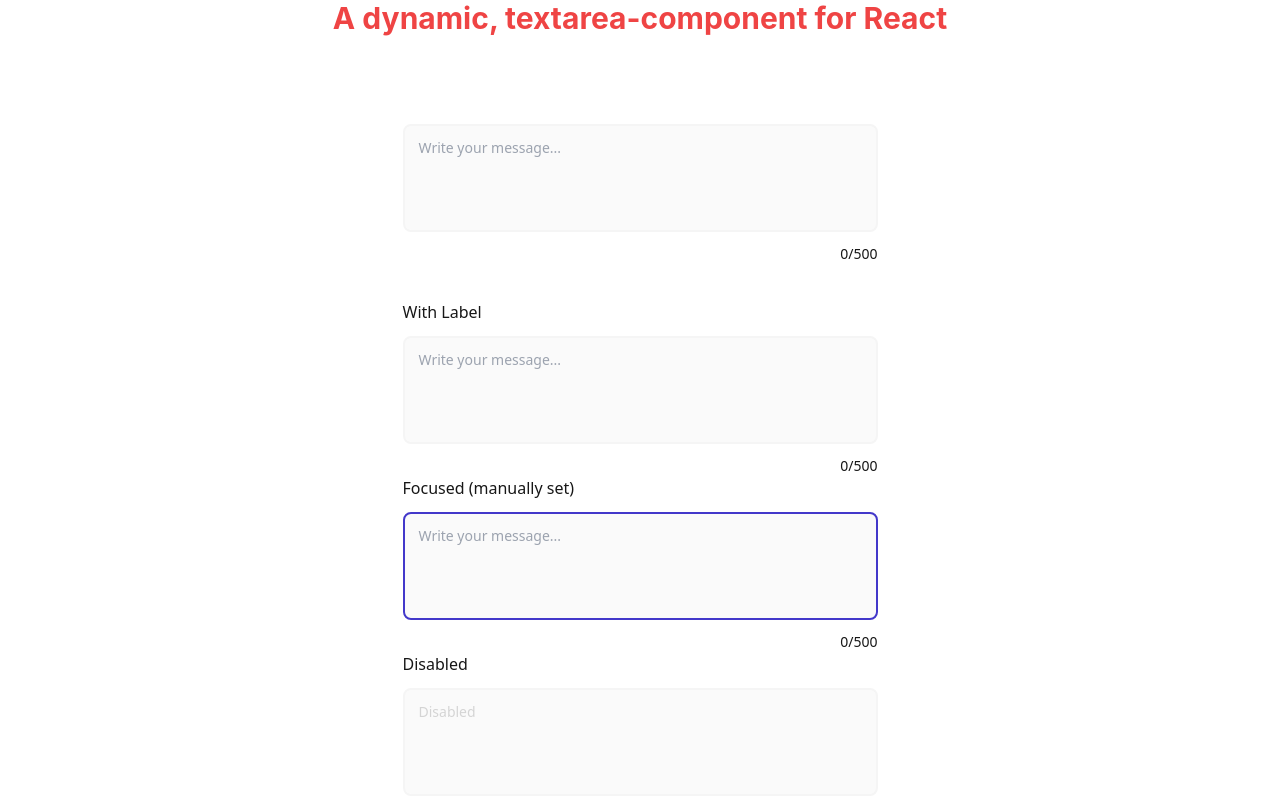
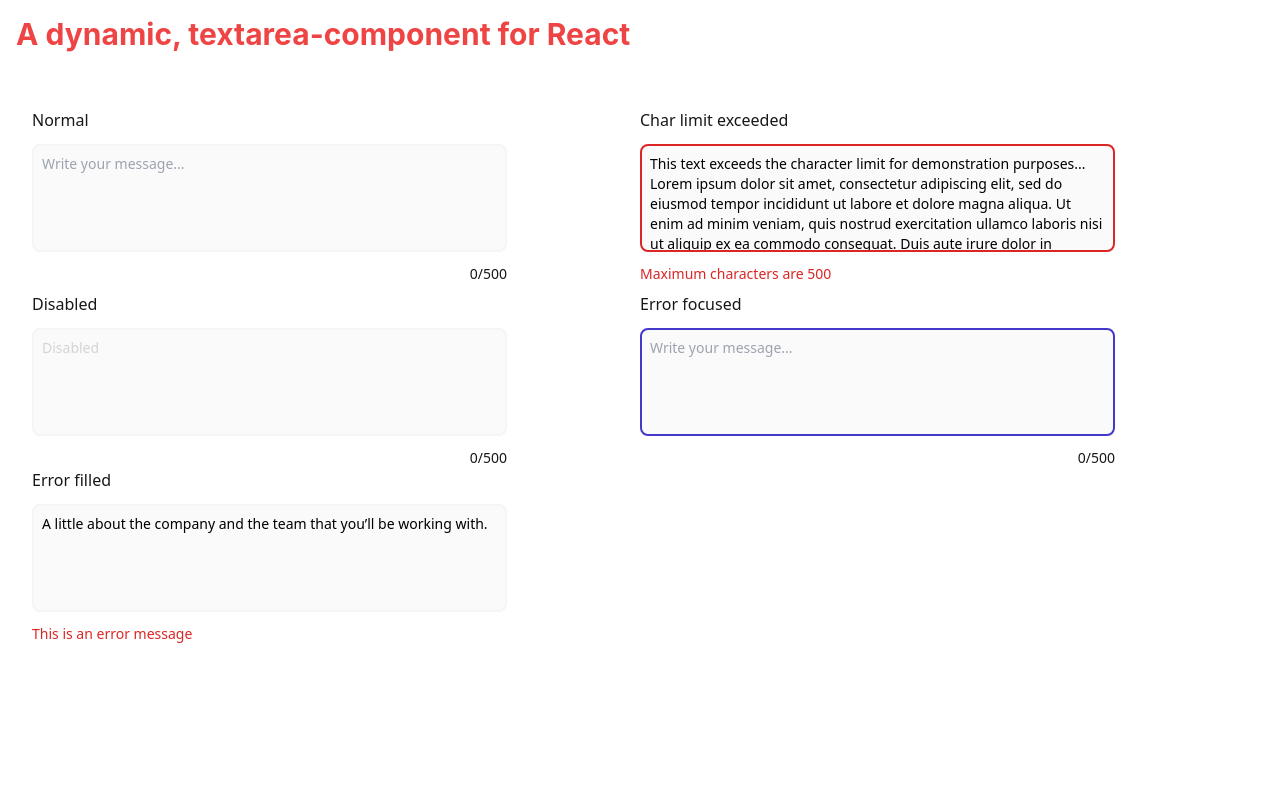
Before and after one commit to amandakoster/textarea-component, a React (Create React App) app: page / in a window 1280 px wide. Shown: the top 800 px of the page. Built offline with nearby package versions, Linux system fonts and the light colour scheme.

Commit message:
fixes layout

```diff
--- a/src/App.js
+++ b/src/App.js
@@ -4,25 +4,30 @@
 const maxText =
   "This text exceeds the character limit for demonstration purposes... Lorem ipsum dolor sit amet, consectetur adipiscing elit, sed do eiusmod tempor incididunt ut labore et dolore magna aliqua. Ut enim ad minim veniam, quis nostrud exercitation ullamco laboris nisi ut aliquip ex ea commodo consequat. Duis aute irure dolor in reprehenderit in voluptate velit esse cillum dolore eu fugiat nulla pariatur. Excepteur sint occaecat cupidatat non proident, sunt in culpa qui officia deserunt mollit anim id est laborum.";
 
+const errorText =
+  "A little about the company and the team that you’ll be working with.";
+
 function App() {
   return (
-    <div className="flex flex-col items-center justify-center min-h-screen bg-white pb-40">
-      <h1 className="text-red-500 text-3xl font-bold mb-20">
+    <div className="flex flex-col m-4">
+      <h1 className="text-red-500 text-3xl font-bold mb-8">
         A dynamic, textarea-component for React
       </h1>
-      <TextArea />
-      <TextArea label="With Label" />
-      <TextArea label="Focused (manually set)" focused />
-      <TextArea label="Disabled" disabled className="mb-2" />
-      <TextArea
-        label="With label and default character limit error message (manually set)"
-        initialText={maxText}
-      />
-      <TextArea
-        label="With label and custom error message (manually set)"
-        errorMessage="This is an error message"
-        initialText={maxText}
-      />
+      <div className="flex flex-row justify-between items-start bg-white p-4">
+        <div className="flex flex-col space-y-4 w-1/2">
+          <TextArea label="Normal" />
+          <TextArea label="Disabled" disabled />
+          <TextArea
+            label="Error filled"
+            errorMessage="This is an error message"
+            initialText={errorText}
+          />
+        </div>
+        <div className="flex flex-col space-y-4 w-1/2">
+          <TextArea label="Char limit exceeded" initialText={maxText} />
+          <TextArea label="Error focused" focused />
+        </div>
+      </div>
     </div>
   );
 }
--- a/src/TextArea.jsx
+++ b/src/TextArea.jsx
@@ -42,7 +42,7 @@
           name="message"
           disabled={disabled}
           minLength="1"
-          className={`h-[108px] w-[475px] text-sm flex gap-2 bg-neutral-50 px-3.5 py-3 rounded-lg resize-none overflow-hidden ${borderClassNames} ${disabledPlaceholderClass} focus:outline-none`}
+          className={`h-[108px] w-[475px] text-sm flex gap-2 bg-neutral-50 p-2 rounded-lg resize-none overflow-hidden ${borderClassNames} ${disabledPlaceholderClass} focus:outline-none`}
           placeholder={disabled ? "Disabled" : "Write your message..."}
           value={text}
           onChange={(e) => setText(e.target.value)}
```
